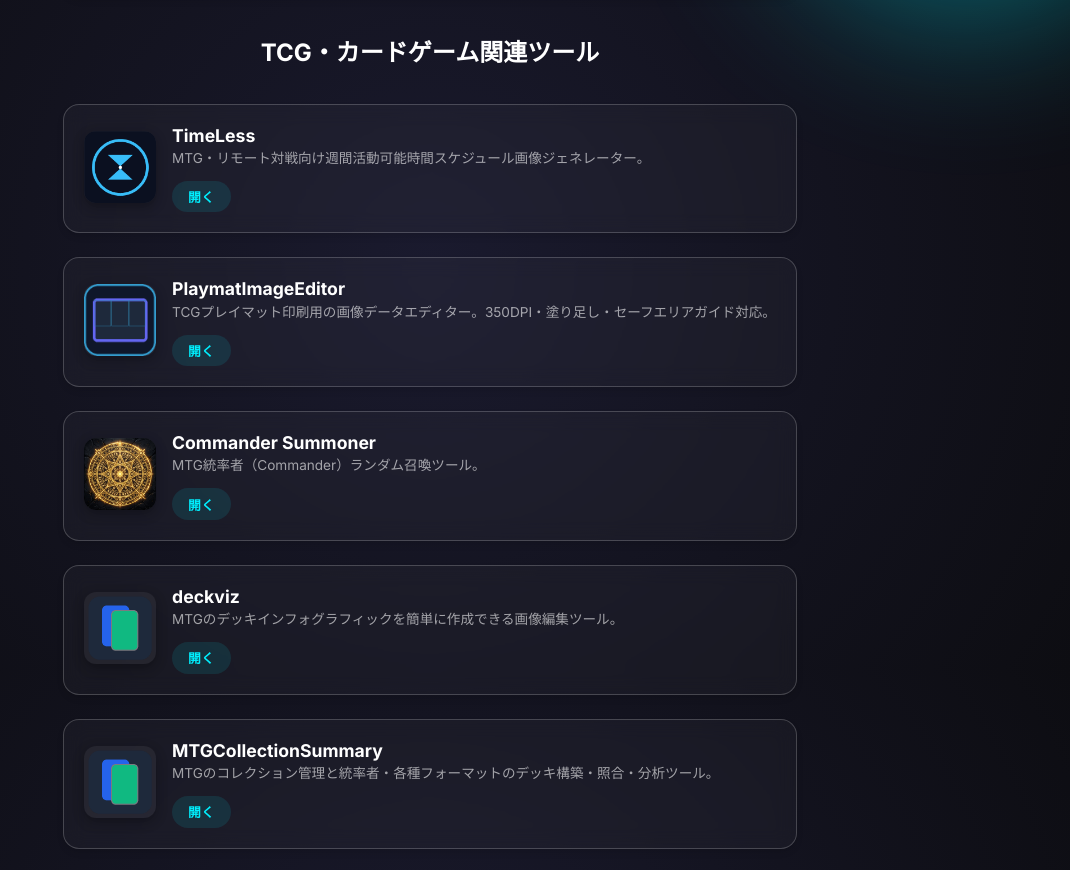
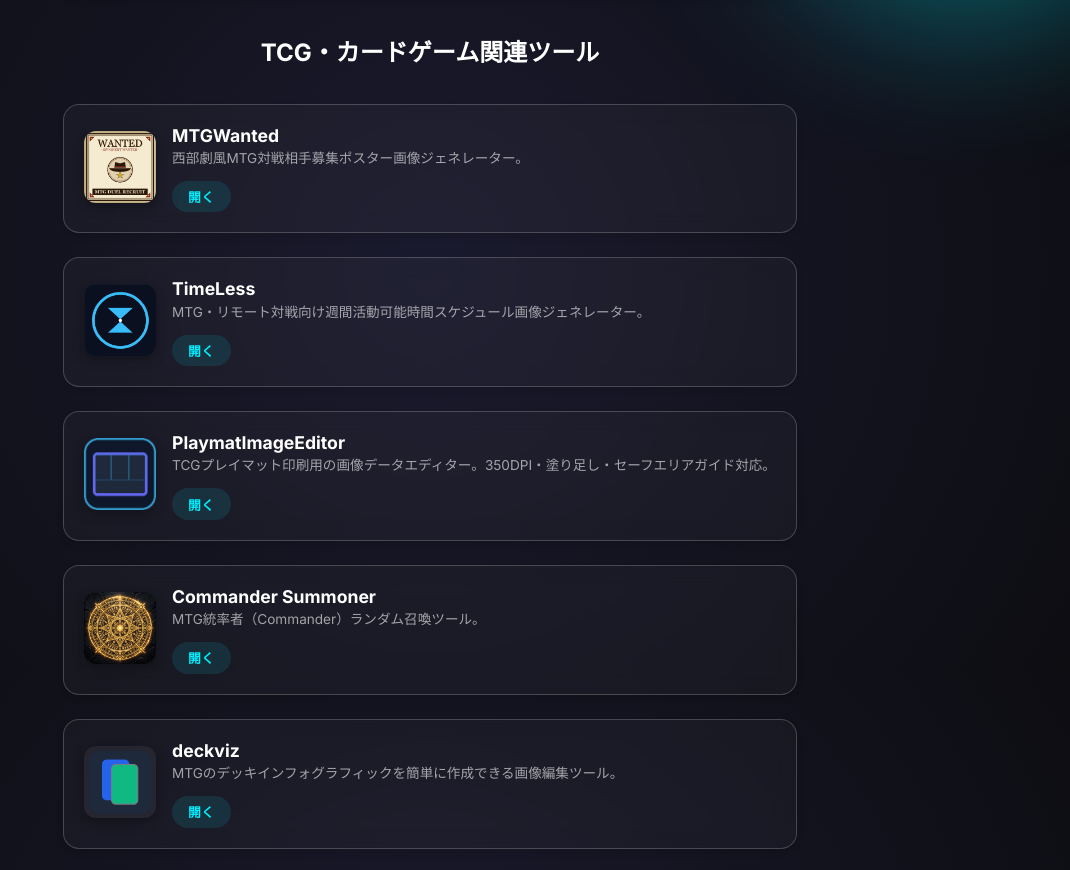
Before and after one commit to tegral99927/tegrallab, a plain HTML site: page pages/tools.html in a window 1280 px wide. Shown: the part 932-1802 px from the top of the page, without its empty margins (210-1280 px from the left). Drawn offline with Linux system fonts and the light colour scheme.

Commit message:
Update tools.html

```diff
--- a/pages/tools.html
+++ b/pages/tools.html
@@ -7,9 +7,9 @@
     <meta charset="UTF-8">
     <meta name="viewport" content="width=device-width, initial-scale=1.0">
     <title>Tegral Lab - ツール一覧 | Web便利ツール・ゲーム制作</title>
-    <meta name="keywords" content="便利ツール, 配信ツール, VTuberツール, Webアプリ, RoVoice, MTGツール, スケジュール画像, プレイマット印刷, TimeLess">
+    <meta name="keywords" content="便利ツール, 配信ツール, VTuberツール, Webアプリ, RoVoice, MTGツール, 対戦募集, WANTED, スケジュール画像, プレイマット印刷, TimeLess, MTGWanted">
     <meta name="description"
-        content="Tegral Labが提供する便利ツールの一覧ページ。MTGリモート対戦スケジュール画像作成「TimeLess」、プレイマット印刷エディター、ロボット音声変換「RoVoice」など、活動やゲームに役立つWebアプリを公開しています。">
+        content="Tegral Labが提供する便利ツールの一覧ページ。西部劇風MTG対戦募集ポスター「MTGWanted」、MTGリモート対戦スケジュール画像作成「TimeLess」、プレイマット印刷エディター、ロボット音声変換「RoVoice」など、活動やゲームに役立つWebアプリを公開しています。">
     <meta property="og:type" content="article">
     <meta property="og:title" content="Tegral Lab - ツール一覧">
     <meta property="og:description"
@@ -92,6 +92,16 @@
         <h2 class="section-title">TCG・カードゲーム関連ツール</h2>
         <div class="app-grid vertical">
             <div class="app-card">
+                <a href="/tools/mtgwanted/" class="app-icon-link">
+                    <img src="/tools/mtgwanted/icon.png" alt="MTGWanted Icon" class="app-icon">
+                </a>
+                <div class="app-details">
+                    <a href="/tools/mtgwanted/" class="app-name">MTGWanted</a>
+                    <div class="app-description">西部劇風MTG対戦相手募集ポスター画像ジェネレーター。</div>
+                    <a href="/tools/mtgwanted/" class="app-action-btn">開く</a>
+                </div>
+            </div>
+            <div class="app-card">
                 <a href="/tools/timeless/" class="app-icon-link">
                     <img src="/tools/timeless/icon.png" alt="TimeLess Icon" class="app-icon">
                 </a>
```
